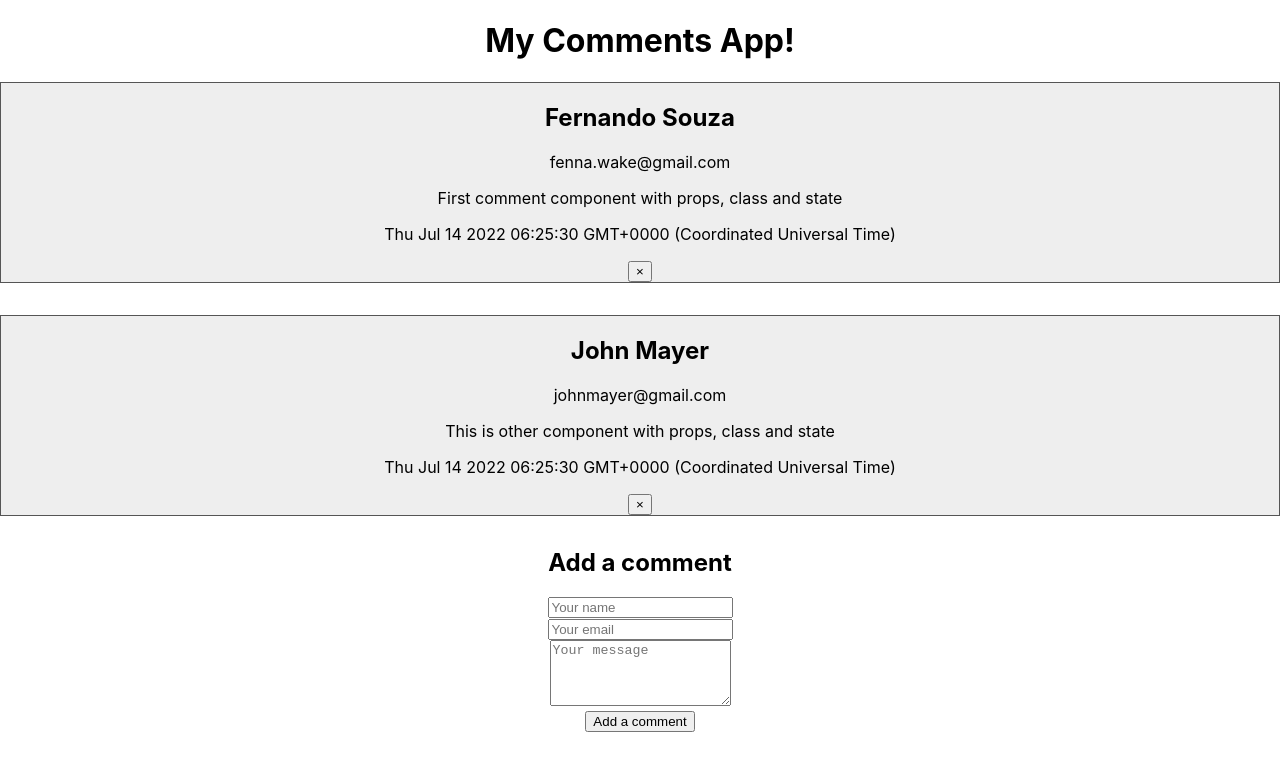
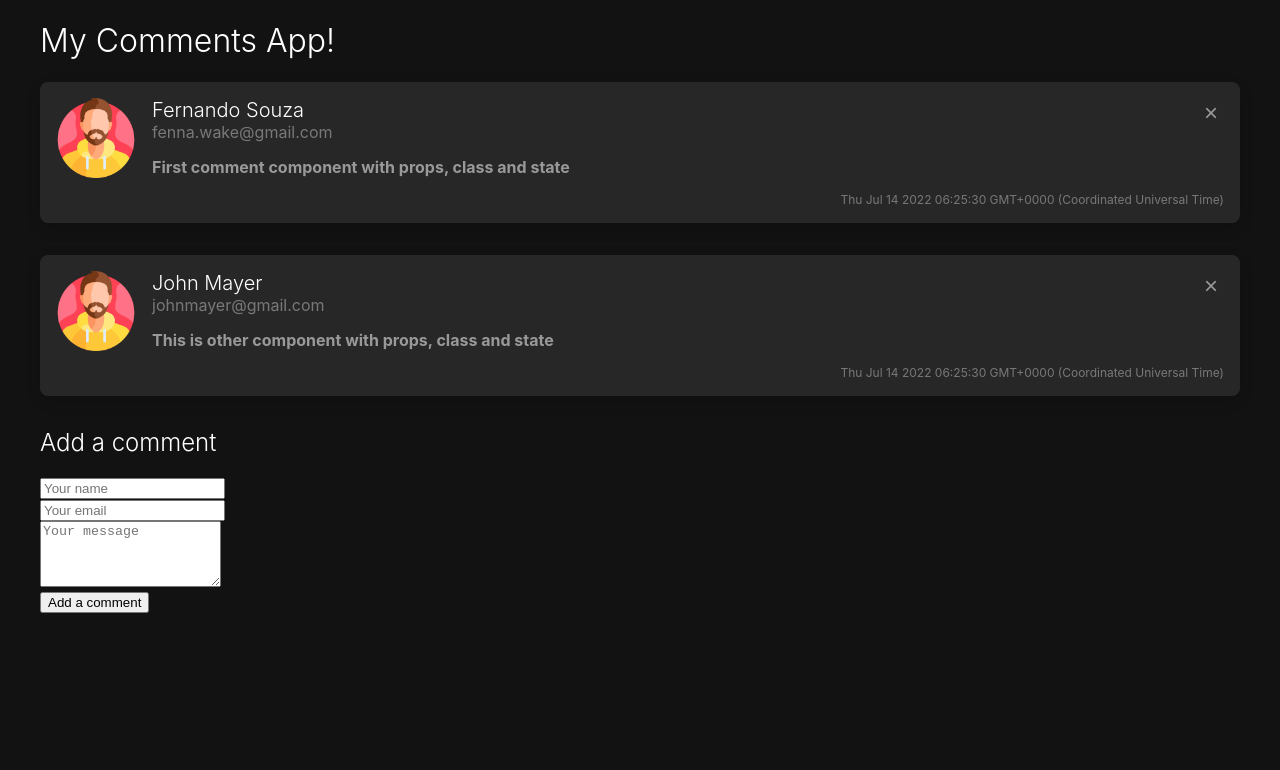
Before and after one commit to fennawake/react-comments, a React (Create React App) app: page / in a window 1280 px wide. Shown: the top 770 px of the page. Built offline with nearby package versions, Linux system fonts and the light colour scheme; the HTML template or start-up script is replaced by a standard one.

Commit message:
Created component CSS Style

```diff
--- a/src/App.css
+++ b/src/App.css
@@ -1,3 +1,19 @@
+h1,
+h2 {
+  font-weight: 300;
+}
+
+p {
+  padding: 0;
+  margin: 0;
+}
+
+body {
+  background-color: #121212;
+  color: #fff;
+}
+
 .App {
-  text-align: center;
+  max-width: 1200px;
+  margin: auto;
 }
--- a/src/components/Comment.css
+++ b/src/components/Comment.css
@@ -1,5 +1,57 @@
 .comment {
-    border: 1px solid #555;
+    background-color: #272727;
     margin-bottom: 2rem;
-    background-color: #eee;
+    border-radius: 0.5rem;
+    box-shadow: rgba(0, 0, 0, 0.15) 0px 5px 15px;
+    padding: 1rem;
+    display: flex;
 }
+
+img {
+    max-width: 80px;
+    max-height: 80px;
+}
+
+.content {
+    width: 100%;
+    margin-left: 1rem;
+    position: relative;
+}
+
+.content .name {
+    font-size: 1.25rem;
+    margin: 0;
+}
+
+.content .email {
+    color: #ffffff60;
+    margin-bottom: 15px;
+}
+
+.content .message {
+    color: #ffffff87;
+    font-weight: bold;
+    margin-bottom: 15px;
+}
+
+.content .date {
+    text-align: right;
+    font-size: 0.75rem;
+    color: #ffffff60;
+}
+
+.content .delete {
+    position: absolute;
+    top: 0;
+    right: 0;
+    cursor: pointer;
+    border: none;
+    background: none;
+    font-size: 1.5rem;
+    color: #ffffff87;
+    border-radius: 0.5rem;
+}
+
+.content .delete:hover {
+    background: #ffffff36;
+}
--- a/src/components/Comment.jsx
+++ b/src/components/Comment.jsx
@@ -1,15 +1,19 @@
-import "./Comment.css"
+import "./Comment.css";
+import ProfileImg from "./profile.png";
 
 const Comment = (props) => {
     const { name, email, message, date, onDeleteComment } = props;
 
     return (
         <div className="comment">
-            <h2>{name}</h2>
-            <p>{email}</p>
-            <p>{message}</p>
-            <p>{date.toString()}</p>
-            <button onClick={onDeleteComment}>&times;</button>
+            <img src={ProfileImg} alt="User avatar" />
+            <div className="content">
+                <h2 className="name">{name}</h2>
+                <p className="email">{email}</p>
+                <p className="message">{message}</p>
+                <p className="date">{date.toString()}</p>
+                <button className="delete" onClick={onDeleteComment}>&times;</button>
+            </div>
         </div>
     );
 };
```
Also changed, not shown: src/components/profile.png (added).
